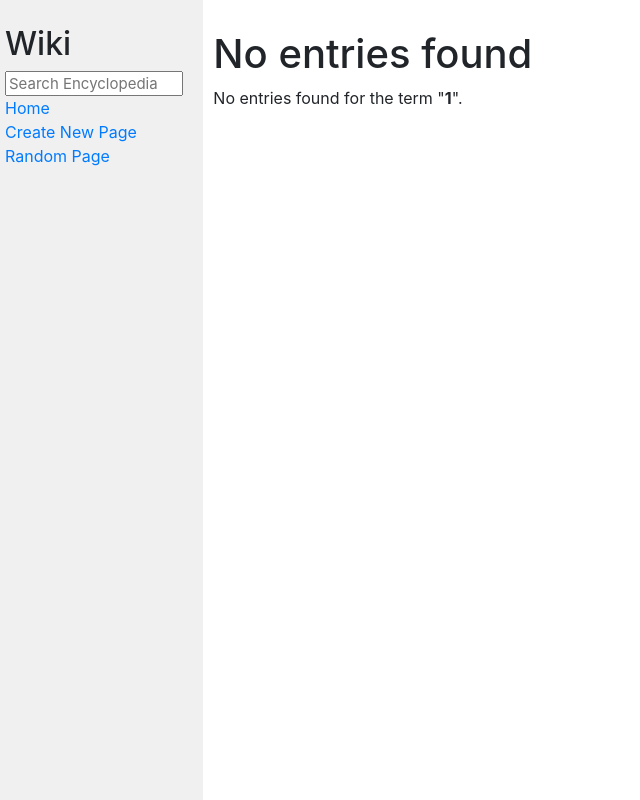
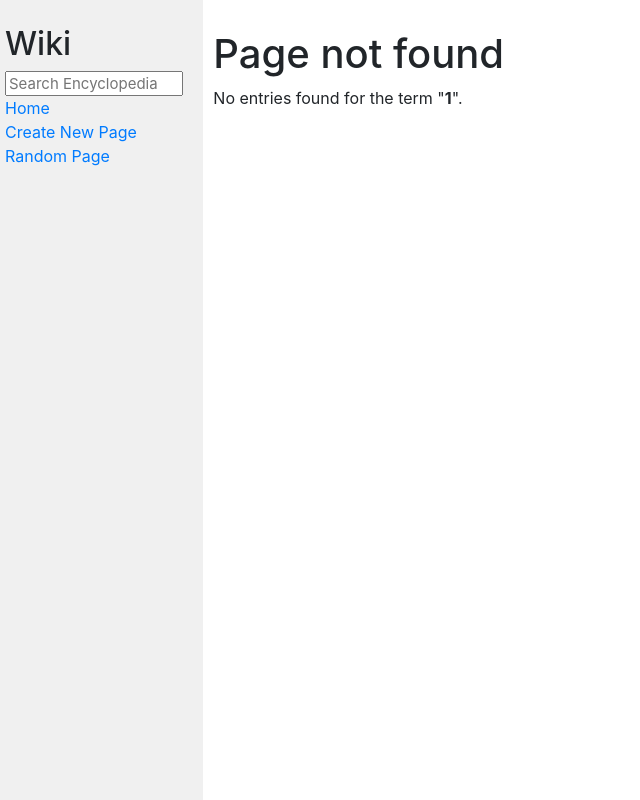
Before and after one commit to udson/CS50W_wiki, a Django app: page /wiki/1 in a window 1280 px wide. Shown: the whole page, without its empty margins (0-640 px from the left). Run offline with Django 3.2, Linux system fonts and the light colour scheme; some libraries are stand-ins or nearby versions.

Commit message:
Ajustes finais.

```diff
--- a/encyclopedia/templates/encyclopedia/edit_entry.html
+++ b/encyclopedia/templates/encyclopedia/edit_entry.html
@@ -1,13 +1,13 @@
 {% extends 'encyclopedia/layout.html' %}
 
 {% block title %}
-    Edit entry | {{ title }}
+    Edit Page | {{ title }}
 {% endblock title %}
 
 {% block body %}
-    <h1>Edit entry | {{ title }}</h1>
+    <h1>Edit Page | {{ title }}</h1>
     <div class="container px-5 my-5">
-        <form action="{% url 'edit_entry' title %}" method="post">
+        <form action="{% url 'edit' title %}" method="post">
             {% csrf_token %}
 
             {% if form.non_field_errors %}
--- a/encyclopedia/templates/encyclopedia/entry.html
+++ b/encyclopedia/templates/encyclopedia/entry.html
@@ -8,6 +8,6 @@
     {{ content | safe }}
     <hr>
     <div>
-        <a href="{% url 'edit_entry' title %}">Edit this entry</a>
+        <a href="{% url 'edit' title %}">Edit this entry</a>
     </div>
 {% endblock body%}
--- a/encyclopedia/templates/encyclopedia/entry_not_found.html
+++ b/encyclopedia/templates/encyclopedia/entry_not_found.html
@@ -1,10 +1,10 @@
 {% extends 'encyclopedia/layout.html' %}
 
 {% block title %}
-    No entries found
+    Page not found
 {% endblock title %}
 
 {%block body%}
-    <h1>No entries found</h1>
+    <h1>Page not found</h1>
     <p>No entries found for the term "<b>{{ title }}</b>".</p>
 {%endblock body%}
--- a/encyclopedia/templates/encyclopedia/layout.html
+++ b/encyclopedia/templates/encyclopedia/layout.html
@@ -19,7 +19,7 @@
                     <a href="{% url 'index' %}">Home</a>
                 </div>
                 <div>
-                    <a href="{% url 'new_entry' %}">Create New Page</a>
+                    <a href="{% url 'new' %}">Create New Page</a>
                 </div>
                 <div>
                     <a href="{% url 'random' %}">Random Page</a>
--- a/encyclopedia/templates/encyclopedia/new_entry.html
+++ b/encyclopedia/templates/encyclopedia/new_entry.html
@@ -1,13 +1,13 @@
 {% extends 'encyclopedia/layout.html' %}
 
 {% block title %}
-    New entry
+    New Page
 {% endblock title %}
 
 {% block body %}
-    <h1>New entry</h1>
+    <h1>New Page</h1>
     <div class="container px-5 my-5">
-        <form action="{% url 'new_entry' %}" method="post">
+        <form action="{% url 'new' %}" method="post">
             {% csrf_token %}
 
             {% if form.non_field_errors %}
--- a/encyclopedia/urls.py
+++ b/encyclopedia/urls.py
@@ -6,7 +6,7 @@ urlpatterns = [
     path("", views.index, name="index"),
     path("random", views.random_entry, name="random"),
     path("search", views.search, name="search"),
-    path("wiki/new_entry", views.new_entry, name="new_entry"),
-    path("wiki/edit_entry/<str:entry_title>", views.edit_entry, name='edit_entry'),
+    path("new", views.new_entry, name="new"),
+    path("edit/<str:entry_title>", views.edit_entry, name='edit'),
     path("wiki/<str:entry_title>", views.entry, name="entry"),
 ]
```
Also changed, not shown: entries/CSS.md (+2 -0 lines), entries/Python.md (+2 -0 lines), entries/Teste.md (added, +5 -0 lines).
